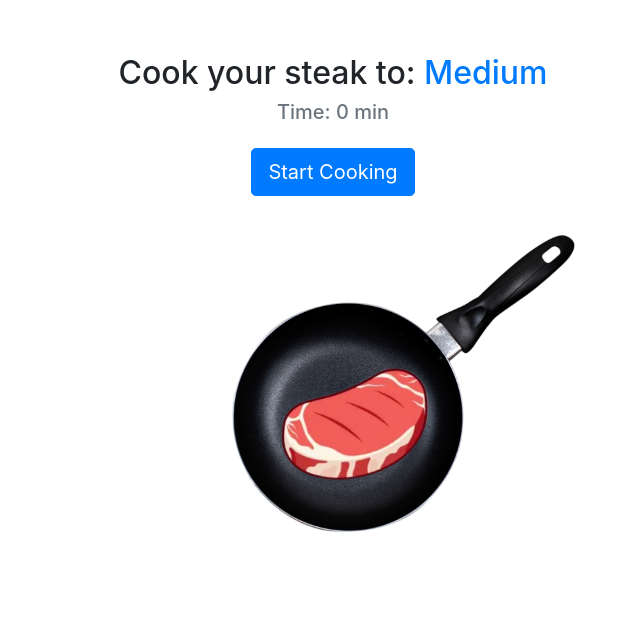
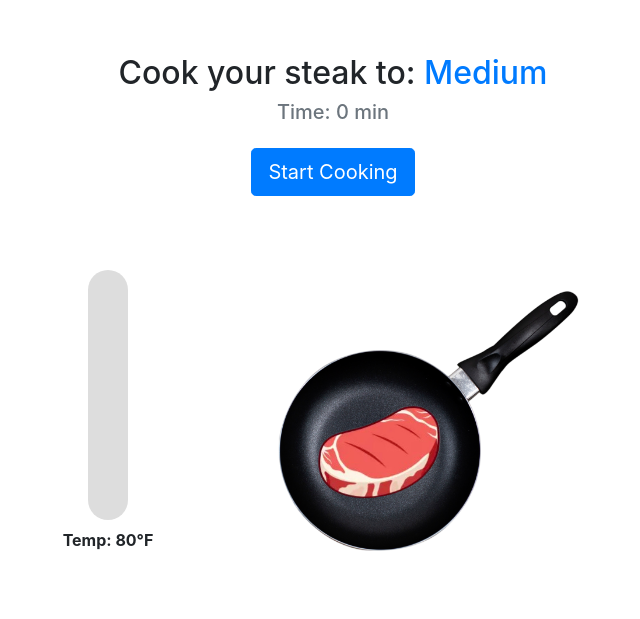
Before and after one commit to aliyatang1/meat-and-eggs, a Flask app: page /simulator/steak in a window 1280 px wide. Shown: the part 56-675 px from the top of the page, without its empty margins (307-947 px from the left). Run offline with Flask 3, Linux system fonts and the light colour scheme; some libraries are stand-ins or nearby versions.

Commit message:
steak sim thermometer added
steak sim updates:
- added sizzle sounds
- added thermometer
- extended simulator time
- fixed formatting of results message

to be updated:
- buttons that let the user choose which level they want to cook to, put a check mark next to the ones they've already done
- add temperature to results message
- flip button

```diff
--- a/static/json/lessons.json
+++ b/static/json/lessons.json
@@ -6,7 +6,7 @@
           "level": "Well",
           "temp": "160°F+",
           "time": "6–7 minutes per side",
-          "description": "No pink, firm, and dry throughout.",
+          "description": "Non-pink center, firm, and dry throughout.",
           "image": "images/steak-well.png"
         },
         {
--- a/static/steak_simulator.js
+++ b/static/steak_simulator.js
@@ -1,6 +1,26 @@
 function resetSession() {
   completedLevels.clear();
   location.reload(); // easy way to reset the session cleanly
+}
+
+function lowercaseFirstLetter(str) {
+  return str.charAt(0).toLowerCase() + str.slice(1);
+}
+
+function fadeOutAudio(audio, duration = 1000) {
+  const step = 50; // ms between volume changes
+  const fadeAmount = audio.volume / (duration / step);
+
+  const fadeAudio = setInterval(() => {
+    if (audio.volume > fadeAmount) {
+      audio.volume -= fadeAmount;
+    } else {
+      audio.volume = 0;
+      audio.pause();
+      audio.currentTime = 0;
+      clearInterval(fadeAudio);
+    }
+  }, step);
 }
 
 
@@ -9,39 +29,40 @@ document.addEventListener("DOMContentLoaded", () => {
     {
       name: "Rare",
       temp: "125°F",
-      simTime: 5, // seconds
+      cookMinutes: 5,
       img: "steaksim-rare.png",
       desc: "Cool red center, very soft and moist."
     },
     {
       name: "Medium Rare",
       temp: "135°F",
-      simTime: 7,
+      cookMinutes: 7,
       img: "steaksim-mediumrare.png",
       desc: "Warm red-pink center, tender and juicy."
     },
     {
       name: "Medium",
       temp: "140°F",
-      simTime: 9,
+      cookMinutes: 9,
       img: "steaksim-medium.png",
       desc: "Warm pink center, moderately firm, juicy."
     },
     {
       name: "Medium Well",
       temp: "150°F",
-      simTime: 11,
+      cookMinutes: 11,
       img: "steaksim-mediumwell.png",
       desc: "Slight hint of pink in the center, firm and slightly juicy."
     },
     {
       name: "Well",
       temp: "160°F+",
-      simTime: 13,
+      cookMinutes: 13,
       img: "steaksim-well.png",
       desc: "No pink, firm, and dry throughout."
     }
   ];
+
 
   const burnt = {
     name: "Burnt",
@@ -50,6 +71,10 @@ document.addEventListener("DOMContentLoaded", () => {
   };
 
   const completedLevels = new Set(); // Tracks which doneness levels were correctly hit
+  const secondsPerRealMinute = 2; // ⏱ 2 simulator second = 1 real minute
+  const burntTime = 15 * secondsPerRealMinute;
+
+  const sizzleSound = document.getElementById("sizzleSound");
 
 
   let elapsedSeconds = 0;
@@ -87,34 +112,55 @@ document.addEventListener("DOMContentLoaded", () => {
     if (!isCooking) {
       // Start cooking
       isCooking = true;
+
+      sizzleSound.currentTime = 0; // rewind to start
+      sizzleSound.play();
+
       actionBtn.textContent = "Stop Cooking";
       resultContainer.style.display = "none";
       elapsedSeconds = 0;
       steakImage.src = "/static/images/steaksim-raw.png";
-      const realMinutes = elapsedSeconds.toFixed(1);
+      const realMinutes = (elapsedSeconds / secondsPerRealMinute).toFixed(1);
       timerDisplay.textContent = `${realMinutes} min`;
 
 
       timerInterval = setInterval(() => {
         elapsedSeconds++;
-        const realMinutes = elapsedSeconds.toFixed(1);
+        const realMinutes = (elapsedSeconds / secondsPerRealMinute).toFixed(1);
         timerDisplay.textContent = `${realMinutes} min`;
+
+        // update thermometer fill (still gradual visual rise)
+        const fillPercent = Math.min((elapsedSeconds / burntTime) * 100, 100);
+        document.getElementById("thermo-fill").style.height = `${fillPercent}%`;
+
+        // update thermometer TEMP TEXT only when reaching doneness milestones
+        const currentLevel = donenessLevels
+          .slice()
+          .reverse()
+          .find(level => elapsedSeconds >= level.cookMinutes * secondsPerRealMinute);
+
+        if (currentLevel) {
+          document.getElementById("tempLabel").textContent = `Temp: ${currentLevel.temp}`;
+        }
       }, 1000);
+
+
 
 
       interval = setInterval(() => {
         // Update steak image based on doneness thresholds
         const current = donenessLevels
-          .slice()
-          .reverse()
-          .find(level => elapsedSeconds >= level.simTime);
+        .slice()
+        .reverse()
+        .find(level => elapsedSeconds >= level.cookMinutes * secondsPerRealMinute);
 
-        if (elapsedSeconds >= 14) {
+        if (elapsedSeconds >= burntTime) {
           steakImage.src = `/static/images/${burnt.img}`;
           clearInterval(interval);
           clearInterval(timerInterval);
+          fadeOutAudio(sizzleSound, 1000);
           actionBtn.style.display = "none";
-          resultMsg.textContent = "🔥 Nice try, but you cooked it too long and now it's burnt.";
+          resultMsg.textContent = "Merry Christmas, you got a nice block of charcoal.";
           resultContainer.style.display = "block";
         } else if (current) {
           steakImage.src = `/static/images/${current.img}`;
@@ -127,20 +173,23 @@ document.addEventListener("DOMContentLoaded", () => {
       clearInterval(timerInterval);
       actionBtn.style.display = "none";
 
+      fadeOutAudio(sizzleSound, 1000); // 1 second fade
+
+
       const current = donenessLevels
         .slice()
         .reverse()
         .find(level => elapsedSeconds >= level.simTime);
 
+        const currentSteak = donenessLevels.slice().reverse().find(level => elapsedSeconds >= level.cookMinutes * secondsPerRealMinute);
+        const userLevel = currentSteak;
+
         let resultText;
 
-        const currentSteak = donenessLevels.slice().reverse().find(level => elapsedSeconds >= level.simTime);
-        const userLevel = currentSteak;
-
-
         if (userLevel?.name === target.name) {
+          // ✅ Correct cooking
           completedLevels.add(target.name);
-          resultText = `Nice! This would be ${target.temp}—${target.name.toLowerCase()}.`;
+          resultText = `You're cooking, literally and <br><br>This steak is ${target.temp} — ${target.name.toLowerCase()}.`;
 
           const progressText = `You’ve cooked ${completedLevels.size} of ${donenessLevels.length} doneness levels.`;
           document.getElementById("donenessProgress").textContent = progressText;
@@ -156,16 +205,22 @@ document.addEventListener("DOMContentLoaded", () => {
             quizBtn.textContent = "🎓 You’re Ready — Take the Steak Quiz!";
           }
 
-        } else if (current) {
-          resultText = `❌ Boo you suck at cooking :( This is ${current.name} — you can tell by the ${current.desc}. ${target.name} should have ${target.desc}`;
         } else {
-          resultText = `❌ That steak is undercooked. ${target.name} should have ${target.desc}`;
+          resultText = `You tried cooking but got cooked 😵‍💫<br><br>
+          You ended up with ${userLevel?.name || "a raw steak"} —
+          you can tell by the ${userLevel?.desc ? lowercaseFirstLetter(userLevel.desc)
+            : "bloody red appearance"} <br><br>
+            For a proper ${target.name}, you should see a
+            ${lowercaseFirstLetter(target.desc)}`;
         }
+
+        // Show result
+        resultMsg.innerHTML = resultText;
+        resultContainer.style.display = "block";
 
 
 
 
-      resultMsg.textContent = resultText;
       resultContainer.style.display = "block";
     }
   });
--- a/static/style.css
+++ b/static/style.css
@@ -60,20 +60,70 @@
 }
 
 
-
-.simulator-wrapper {
-  position: relative;
-  width: 400px;
-  height: 400px;
-  margin: 0 auto;
-  margin-bottom: 1rem;
-  transform: translateX(70px); /* nudge to the right */
-}
-
 #resultContainer {
   max-width: 600px;  /* Or try 500px, 400px — adjust as needed */
   margin: 1.5rem auto;
   text-align: center;
+}
+
+
+#cook{
+  padding-top: 30px;
+}
+
+.subhead {
+  margin-top: 0;
+  margin-bottom: 1em;
+}
+
+.simulator-flex {
+  display: flex;
+  justify-content: center; /* centers whole group */
+  align-items: center;
+  gap: 100px; /* widen the space between them a little */
+  margin-top: 40px;
+  margin-bottom: 40px;
+  flex-wrap: wrap;
+}
+
+
+.thermometer-wrapper {
+  display: flex;
+  flex-direction: column;
+  align-items: center;
+}
+
+#thermometer {
+  width: 40px;
+  height: 250px;
+  background: #ddd;
+  border-radius: 20px;
+  position: relative;
+  overflow: hidden;
+}
+
+#thermo-fill {
+  background: linear-gradient(to top, blue, red);
+  width: 100%;
+  height: 0%;
+  position: absolute;
+  bottom: 0;
+  transition: height 0.5s ease;
+}
+
+#tempLabel {
+  margin-top: 10px;
+  font-weight: bold;
+  font-size: 1rem;
+}
+
+.simulator-wrapper {
+  position: relative;
+  width: 350px; /* was 500px before */
+  height: 350px; /* shrink proportionally */
+  display: flex;
+  justify-content: center;
+  align-items: center;
 }
 
 
@@ -86,18 +136,9 @@
 
 .steak-img {
   position: absolute;
-  top: 45%;
-  left: 37%; /* move it slightly left */
+  top: 55%;
+  left: 35%;
   transform: translate(-50%, -50%);
-  width: 45%;
-  pointer-events: none;
+  width: 150px;
+  height: auto;
 }
-
-#cook{
-  padding-top: 30px;
-}
-
-.subhead {
-  margin-top: 0;
-  margin-bottom: 1em;
-}
--- a/templates/steak_simulator.html
+++ b/templates/steak_simulator.html
@@ -17,11 +17,24 @@
   </div>
 </div>
 
-<div class="simulator-wrapper mt-4">
-  <img src="{{ url_for('static', filename='images/pan.png') }}" class="pan-img" alt="Pan">
-  <img id="steakImage" src="{{ url_for('static', filename='images/steaksim-raw.png') }}" class="steak-img" alt="Steak">
+<div class="simulator-flex">
+  <div class="thermometer-wrapper">
+    <div id="thermometer">
+      <div id="thermo-fill"></div>
+      <div id="thermo-bulb"></div>
+    </div>
+    <div id="tempLabel" class="text-center mt-2">Temp: 80°F</div>
+  </div>
+
+  <div class="simulator-wrapper">
+    <img src="{{ url_for('static', filename='images/pan.png') }}" class="pan-img" alt="Pan">
+    <img id="steakImage" src="{{ url_for('static', filename='images/steaksim-raw.png') }}" class="steak-img" alt="Steak">
+  </div>
 </div>
 
 
+
 <script src="{{ url_for('static', filename='steak_simulator.js') }}"></script>
+<audio id="sizzleSound" src="{{ url_for('static', filename='sounds/sizzle.mp3') }}" preload="auto"></audio>
+
 {% endblock %}
```
Also changed, not shown: log.json (+211 -1 lines), 3 other files.
